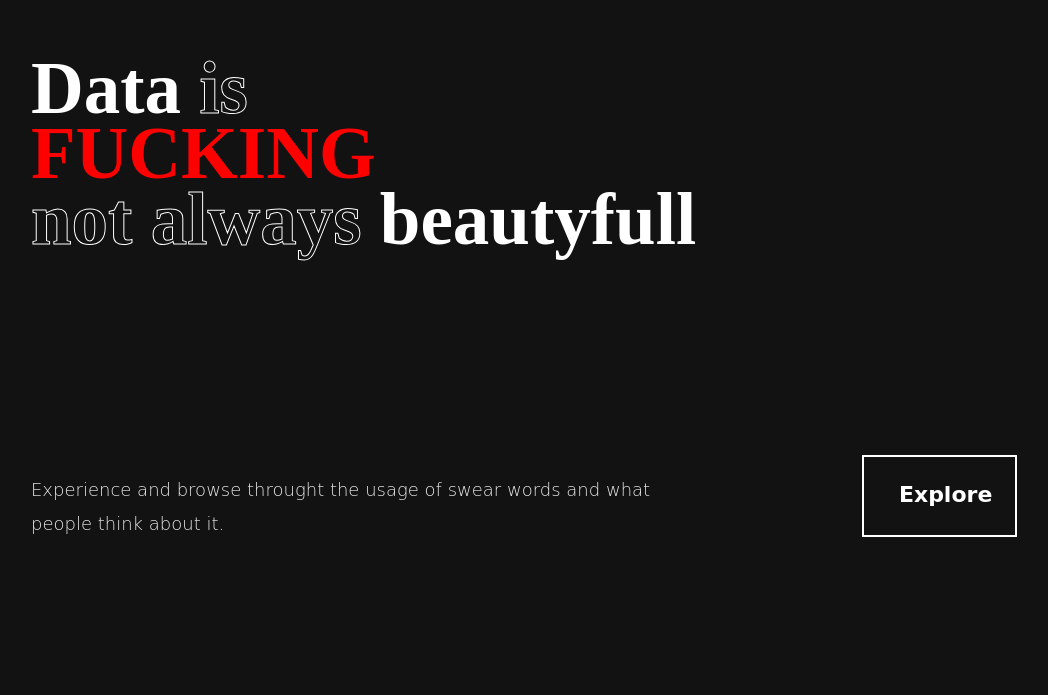
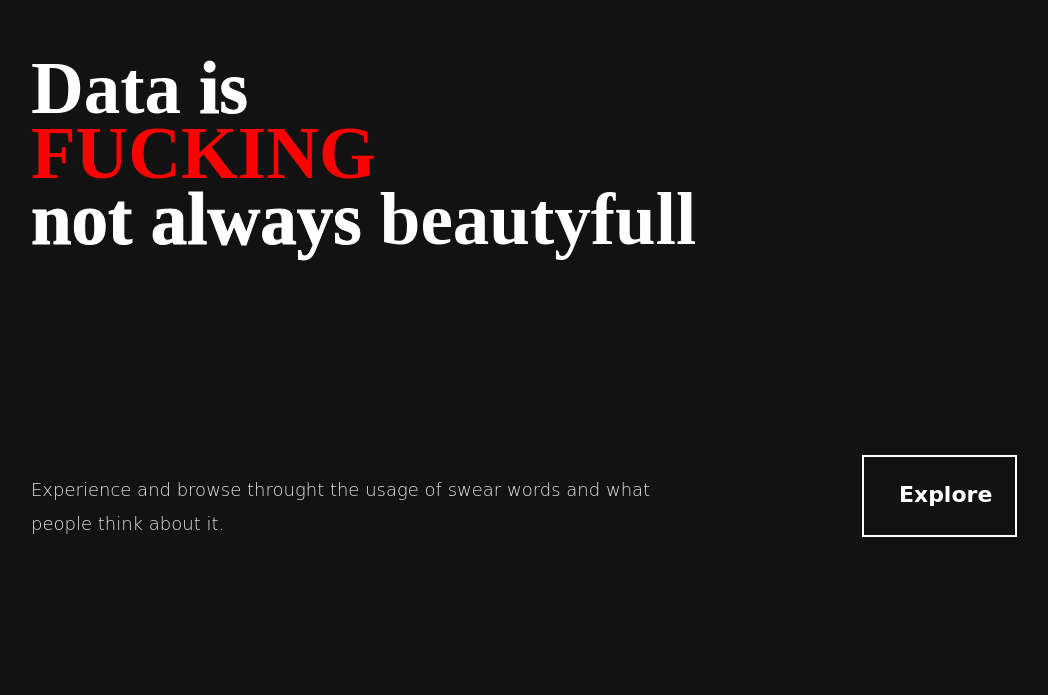
Before and after one commit to antozr/dataplay, a plain HTML site: page index.html in a window 1280 px wide. Shown: the part 105-800 px from the top of the page, without its empty margins (27-1075 px from the left). Drawn offline with nearby package versions, Linux system fonts and the light colour scheme; files that its build step writes are made by us from their sources; a script that the page names is missing; a web font is replaced by a local one.

Commit message:
Feat: "change font scss "

```diff
--- a/assets/sass/font.scss
+++ b/assets/sass/font.scss
@@ -27,7 +27,7 @@
         }
         &--outline{
             -webkit-text-stroke: 1px #FFFFFF;
-            color: #121212;
+
         }
     }
 
```
